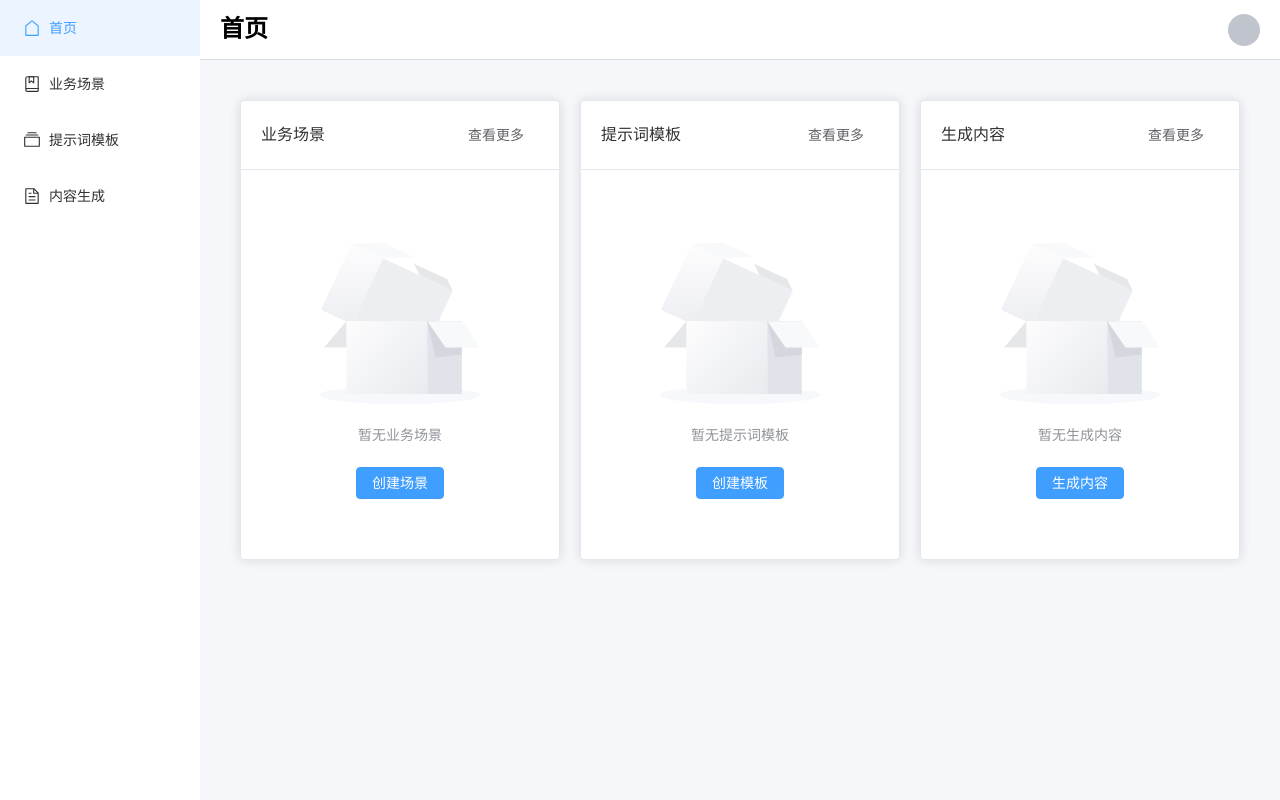
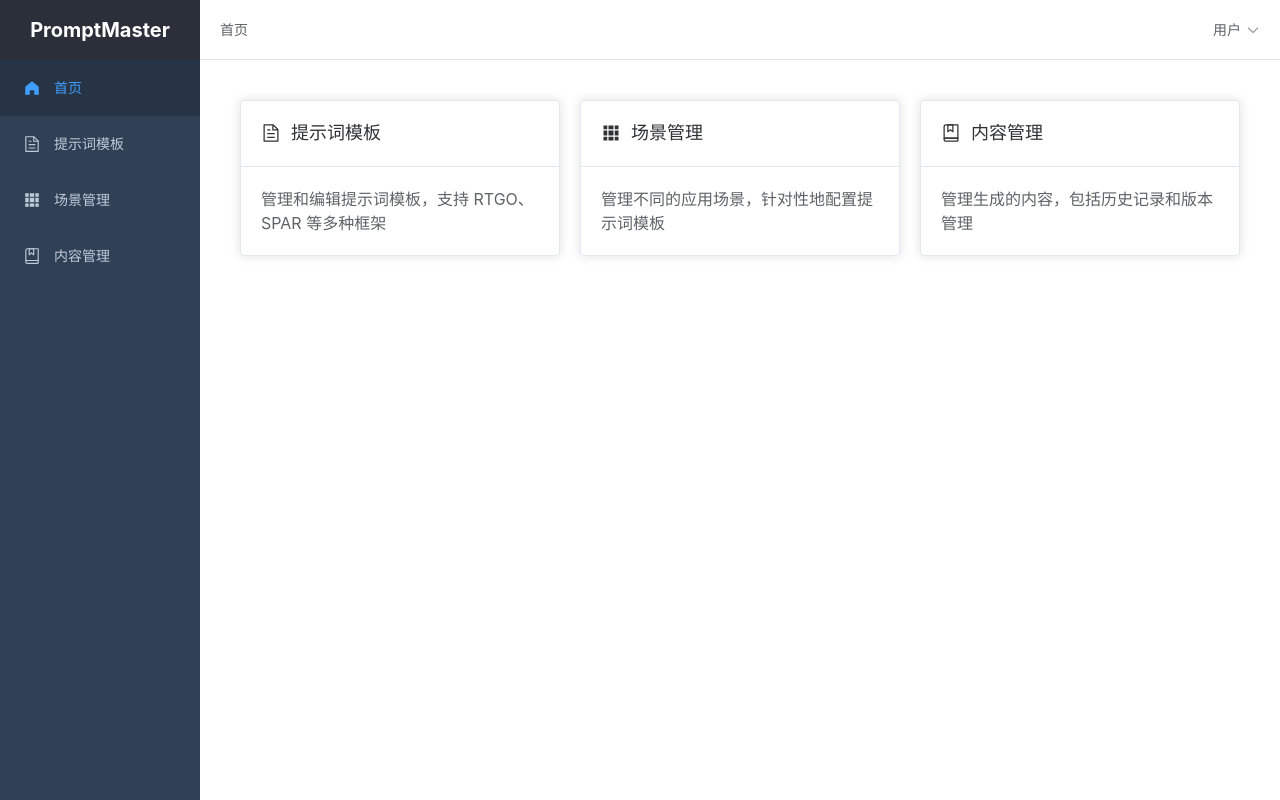
Before and after one commit to giftboys8/prompt-master, a Vue app in the folder frontend/: page / in a window 1280 px wide. Built offline with nearby package versions, Linux system fonts and the light colour scheme; sample sign-in values are in the browser's storage.

Commit message:
refactor: 优化前端架构和用户体验

```diff
--- a/frontend/src/api/request.ts
+++ b/frontend/src/api/request.ts
@@ -1,7 +1,7 @@
 import axios from 'axios'
 import type { AxiosInstance, AxiosRequestConfig, AxiosResponse } from 'axios'
 import { ElMessage } from 'element-plus'
-import { useRouter } from 'vue-router'
+import router from '@/router'
 
 // 创建 axios 实例
 const service: AxiosInstance = axios.create({
@@ -27,11 +27,13 @@ service.interceptors.request.use(
 // 响应拦截器
 service.interceptors.response.use(
   (response: AxiosResponse) => {
-    return response.data
+    // 处理 2xx 的响应
+    if (response.status >= 200 && response.status < 300) {
+      return response.data
+    }
+    return Promise.reject(new Error(response.data?.detail || '请求失败'))
   },
   (error) => {
-    const router = useRouter()
-
     if (error.response) {
       const { status, data } = error.response
 
--- a/frontend/src/layouts/MainLayout.vue
+++ b/frontend/src/layouts/MainLayout.vue
@@ -1,48 +1,66 @@
 <template>
   <el-container class="layout-container">
-    <el-aside width="200px">
+    <el-aside width="200px" class="aside">
+      <div class="logo">
+        <h1>PromptMaster</h1>
+      </div>
       <el-menu
-        :router="true"
+        router
         :default-active="route.path"
-        class="el-menu-vertical"
+        background-color="#304156"
+        text-color="#bfcbd9"
+        active-text-color="#409EFF"
       >
-        <el-menu-item index="/">
-          <el-icon><House /></el-icon>
+        <el-menu-item index="/" @click="handleMenuClick">
+          <el-icon><HomeFilled /></el-icon>
           <span>首页</span>
         </el-menu-item>
-        <el-menu-item index="/scenes">
-          <el-icon><Collection /></el-icon>
-          <span>业务场景</span>
-        </el-menu-item>
-        <el-menu-item index="/templates">
-          <el-icon><Files /></el-icon>
+        <el-menu-item index="/templates" @click="handleMenuClick">
+          <el-icon><Document /></el-icon>
           <span>提示词模板</span>
         </el-menu-item>
-        <el-menu-item index="/contents">
-          <el-icon><Document /></el-icon>
-          <span>内容生成</span>
+        <el-menu-item index="/scenes" @click="handleMenuClick">
+          <el-icon><Grid /></el-icon>
+          <span>场景管理</span>
+        </el-menu-item>
+        <el-menu-item index="/contents" @click="handleMenuClick">
+          <el-icon><Collection /></el-icon>
+          <span>内容管理</span>
         </el-menu-item>
       </el-menu>
     </el-aside>
+
     <el-container>
-      <el-header>
-        <div class="header-content">
-          <h2>{{ title }}</h2>
+      <el-header class="header">
+        <div class="breadcrumb">
+          <el-breadcrumb>
+            <el-breadcrumb-item :to="{ path: '/' }">首页</el-breadcrumb-item>
+            <template v-for="(item, index) in breadcrumbItems" :key="index">
+              <el-breadcrumb-item :to="item.path">{{ item.title }}</el-breadcrumb-item>
+            </template>
+          </el-breadcrumb>
+        </div>
+        <div class="user-info">
           <el-dropdown @command="handleCommand">
-            <el-avatar :size="32" :src="userStore.user?.avatar">
-              {{ userStore.user?.username?.charAt(0).toUpperCase() }}
-            </el-avatar>
+            <span class="user-dropdown">
+              {{ username }}
+              <el-icon class="el-icon--right">
+                <arrow-down />
+              </el-icon>
+            </span>
             <template #dropdown>
               <el-dropdown-menu>
-                <el-dropdown-item command="profile">个人信息</el-dropdown-item>
                 <el-dropdown-item command="logout">退出登录</el-dropdown-item>
               </el-dropdown-menu>
             </template>
           </el-dropdown>
         </div>
       </el-header>
+
       <el-main>
-        <router-view></router-view>
+        <router-view v-slot="{ Component }">
+          <component :is="Component" />
+        </router-view>
       </el-main>
     </el-container>
   </el-container>
@@ -52,33 +70,54 @@
 import { computed } from 'vue'
 import { useRoute, useRouter } from 'vue-router'
 import { useUserStore } from '@/stores/user'
-import { House, Collection, Files, Document } from '@element-plus/icons-vue'
+import {
+  HomeFilled,
+  Document,
+  Grid,
+  Collection,
+  ArrowDown
+} from '@element-plus/icons-vue'
 
 const route = useRoute()
 const router = useRouter()
 const userStore = useUserStore()
 
-const title = computed(() => {
-  switch (route.name) {
-    case 'Home':
-      return '首页'
-    case 'Scenes':
-      return '业务场景'
-    case 'Templates':
-      return '提示词模板'
-    case 'Contents':
-      return '内容生成'
-    default:
-      return import.meta.env.VITE_APP_TITLE
-  }
+// 用户名
+const username = computed(() => {
+  return userStore.user?.username || '用户'
 })
 
+// 面包屑导航
+const breadcrumbItems = computed(() => {
+  const items = []
+  const path = route.path
+  const query = route.query
+
+  if (path.startsWith('/templates')) {
+    items.push({ path: '/templates', title: '提示词模板' })
+    if (path.includes('/create')) {
+      items.push({ path: '', title: '新增模板' })
+    } else if (path.includes('/edit')) {
+      items.push({ path: '', title: `编辑：${query.name || ''}` })
+    }
+  } else if (path.startsWith('/scenes')) {
+    items.push({ path: '/scenes', title: '场景管理' })
+  } else if (path.startsWith('/contents')) {
+    items.push({ path: '/contents', title: '内容管理' })
+  }
+
+  return items
+})
+
+// 处理菜单点击
+const handleMenuClick = (menu: any) => {
+  router.push(menu.index)
+}
+
+// 处理下拉菜单命令
 const handleCommand = (command: string) => {
   if (command === 'logout') {
     userStore.logout()
-    router.push('/login')
-  } else if (command === 'profile') {
-    // TODO: 实现个人信息页面
   }
 }
 </script>
@@ -88,26 +127,65 @@ const handleCommand = (command: string) => {
   height: 100vh;
 }
 
-.el-menu-vertical {
-  height: 100%;
+.aside {
+  background-color: #304156;
+  color: #fff;
+}
+
+.logo {
+  height: 60px;
+  display: flex;
+  justify-content: center;
+  align-items: center;
+  background-color: #2b2f3a;
+}
+
+.logo h1 {
+  margin: 0;
+  font-size: 20px;
+  color: #fff;
+}
+
+.header {
+  background-color: #fff;
+  border-bottom: 1px solid #dcdfe6;
+  display: flex;
+  justify-content: space-between;
+  align-items: center;
+  padding: 0 20px;
+}
+
+.user-info {
+  display: flex;
+  align-items: center;
+}
+
+.user-dropdown {
+  cursor: pointer;
+  display: flex;
+  align-items: center;
+  font-size: 14px;
+  color: #606266;
+}
+
+:deep(.el-menu) {
   border-right: none;
 }
 
-.el-header {
-  background-color: #fff;
-  border-bottom: 1px solid #dcdfe6;
-  padding: 0 20px;
+:deep(.el-menu-item) {
+  color: #bfcbd9;
 }
 
-.header-content {
-  height: 100%;
-  display: flex;
-  align-items: center;
-  justify-content: space-between;
+:deep(.el-menu-item.is-active) {
+  color: #409eff !important;
+  background-color: #263445 !important;
 }
 
-.el-main {
-  background-color: #f5f7fa;
-  padding: 20px;
+:deep(.el-menu-item:hover) {
+  background-color: #263445 !important;
+}
+
+:deep(.el-menu-item .el-icon) {
+  margin-right: 10px;
 }
 </style>
--- a/frontend/src/router/index.ts
+++ b/frontend/src/router/index.ts
@@ -1,56 +1,66 @@
 import { createRouter, createWebHistory } from 'vue-router'
-import type { RouteRecordRaw } from 'vue-router'
+import { useUserStore } from '@/stores/user'
 
-const routes: RouteRecordRaw[] = [
+const router = createRouter({
+  history: createWebHistory(import.meta.env.BASE_URL),
+  routes: [
+    {
+      path: '/login',
+      name: 'login',
+      component: () => import('@/views/Login.vue'),
+      meta: { requiresAuth: false }
+    },
     {
       path: '/',
-    name: 'Layout',
       component: () => import('@/layouts/MainLayout.vue'),
       children: [
         {
           path: '',
-        name: 'Home',
+          name: 'home',
           component: () => import('@/views/Home.vue')
         },
         {
+          path: 'templates',
+          name: 'template-list',
+          component: () => import('@/views/templates/TemplateList.vue')
+        },
+        {
+          path: 'templates/create',
+          name: 'template-create',
+          component: () => import('@/views/templates/TemplateCreate.vue')
+        },
+        {
+          path: 'templates/:id/edit',
+          name: 'template-edit',
+          component: () => import('@/views/templates/TemplateEdit.vue')
+        },
+        {
           path: 'scenes',
-        name: 'Scenes',
+          name: 'scene-list',
           component: () => import('@/views/scenes/SceneList.vue')
         },
         {
-        path: 'templates',
-        name: 'Templates',
-        component: () => import('@/views/templates/TemplateList.vue')
-      },
-      {
           path: 'contents',
-        name: 'Contents',
+          name: 'content-list',
           component: () => import('@/views/contents/ContentList.vue')
         }
       ]
     },
     {
-    path: '/login',
-    name: 'Login',
-    component: () => import('@/views/Login.vue')
-  },
-  {
       path: '/:pathMatch(.*)*',
-    name: 'NotFound',
+      name: 'not-found',
       component: () => import('@/views/NotFound.vue')
     }
   ]
-
-const router = createRouter({
-  history: createWebHistory(import.meta.env.BASE_URL),
-  routes
 })
 
 // 路由守卫
 router.beforeEach((to, from, next) => {
-  const token = localStorage.getItem('token')
-  if (to.name !== 'Login' && !token) {
-    next({ name: 'Login' })
+  const userStore = useUserStore()
+  const requiresAuth = to.meta.requiresAuth !== false
+
+  if (requiresAuth && !userStore.token) {
+    next({ name: 'login', query: { redirect: to.fullPath } })
   } else {
     next()
   }
--- a/frontend/src/stores/user.ts
+++ b/frontend/src/stores/user.ts
@@ -3,6 +3,7 @@ import { ref } from 'vue'
 import type { User } from '@/types'
 import { login as loginApi } from '@/api/auth'
 import { ElMessage } from 'element-plus'
+import router from '@/router'
 
 export const useUserStore = defineStore('user', () => {
   const user = ref<User | null>(null)
@@ -11,16 +12,19 @@ export const useUserStore = defineStore('user', () => {
   const login = async (username: string, password: string) => {
     try {
       const data = await loginApi({ username, password })
-      token.value = data.access
-      localStorage.setItem('token', data.access)
-      ElMessage.success('登录成功')
-      return true
+      if (data.access) {
+        token.value = data.access
+        localStorage.setItem('token', data.access)
+        if (data.refresh) {
+          localStorage.setItem('refresh_token', data.refresh)
+        }
+        ElMessage.success('登录成功')
+        router.push('/')
+        return true
+      }
+      return false
     } catch (error: any) {
-      if (error.response?.status === 401) {
-        ElMessage.error('用户名或密码错误')
-      } else {
-        ElMessage.error('登录失败，请稍后重试')
-      }
+      ElMessage.error(error.response?.data?.detail || '登录失败，请稍后重试')
       return false
     }
   }
@@ -29,13 +33,19 @@ export const useUserStore = defineStore('user', () => {
     user.value = null
     token.value = null
     localStorage.removeItem('token')
-    ElMessage.success('已退出登录')
+    localStorage.removeItem('refresh_token')
+    router.push('/login')
+  }
+
+  const isLoggedIn = () => {
+    return !!token.value
   }
 
   return {
     user,
     token,
     login,
-    logout
+    logout,
+    isLoggedIn
   }
 })
--- a/frontend/src/views/Home.vue
+++ b/frontend/src/views/Home.vue
@@ -1,60 +1,44 @@
 <template>
-  <div class="home">
+  <div class="home-container">
     <el-row :gutter="20">
       <el-col :span="8">
-        <el-card>
+        <el-card class="feature-card" @click="router.push('/templates')">
           <template #header>
             <div class="card-header">
-              <span>业务场景</span>
-              <el-button text @click="router.push('/scenes')">查看更多</el-button>
+              <el-icon><Document /></el-icon>
+              <span>提示词模板</span>
             </div>
           </template>
-          <el-empty v-if="!sceneCount" description="暂无业务场景">
-            <el-button type="primary" @click="router.push('/scenes')">
-              创建场景
-            </el-button>
-          </el-empty>
-          <div v-else class="stat-number">
-            <span class="number">{{ sceneCount }}</span>
-            <span class="label">个场景</span>
+          <div class="card-content">
+            管理和编辑提示词模板，支持 RTGO、SPAR 等多种框架
           </div>
         </el-card>
       </el-col>
+
       <el-col :span="8">
-        <el-card>
+        <el-card class="feature-card" @click="router.push('/scenes')">
           <template #header>
             <div class="card-header">
-              <span>提示词模板</span>
-              <el-button text @click="router.push('/templates')">查看更多</el-button>
+              <el-icon><Grid /></el-icon>
+              <span>场景管理</span>
             </div>
           </template>
-          <el-empty v-if="!templateCount" description="暂无提示词模板">
-            <el-button type="primary" @click="router.push('/templates')">
-              创建模板
-            </el-button>
-          </el-empty>
-          <div v-else class="stat-number">
-            <span class="number">{{ templateCount }}</span>
-            <span class="label">个模板</span>
+          <div class="card-content">
+            管理不同的应用场景，针对性地配置提示词模板
           </div>
         </el-card>
       </el-col>
+
       <el-col :span="8">
-        <el-card>
+        <el-card class="feature-card" @click="router.push('/contents')">
           <template #header>
             <div class="card-header">
-              <span>生成内容</span>
-              <el-button text @click="router.push('/contents')">查看更多</el-button>
+              <el-icon><Collection /></el-icon>
+              <span>内容管理</span>
             </div>
           </template>
-          <el-empty v-if="!contentCount" description="暂无生成内容">
-            <el-button type="primary" @click="router.push('/contents')">
-              生成内容
-            </el-button>
-          </el-empty>
-          <div v-else class="stat-number">
-            <span class="number">{{ contentCount }}</span>
-            <span class="label">个内容</span>
+          <div class="card-content">
+            管理生成的内容，包括历史记录和版本管理
           </div>
         </el-card>
       </el-col>
@@ -63,42 +47,40 @@
 </template>
 
 <script setup lang="ts">
-import { ref } from 'vue'
 import { useRouter } from 'vue-router'
+import { Document, Grid, Collection } from '@element-plus/icons-vue'
 
 const router = useRouter()
-
-// TODO: 从API获取实际数据
-const sceneCount = ref(0)
-const templateCount = ref(0)
-const contentCount = ref(0)
 </script>
 
 <style scoped>
-.home {
+.home-container {
   padding: 20px;
+}
+
+.feature-card {
+  cursor: pointer;
+  transition: all 0.3s ease;
+}
+
+.feature-card:hover {
+  transform: translateY(-5px);
+  box-shadow: 0 2px 12px 0 rgba(0,0,0,.1);
 }
 
 .card-header {
   display: flex;
-  justify-content: space-between;
   align-items: center;
+  font-size: 18px;
 }
 
-.stat-number {
-  text-align: center;
-  padding: 20px 0;
+.card-header .el-icon {
+  margin-right: 10px;
+  font-size: 20px;
 }
 
-.stat-number .number {
-  font-size: 36px;
-  font-weight: bold;
-  color: var(--primary-color);
-}
-
-.stat-number .label {
-  font-size: 14px;
-  color: var(--text-color-secondary);
-  margin-left: 8px;
+.card-content {
+  color: #606266;
+  line-height: 1.5;
 }
 </style>
--- a/frontend/src/views/Login.vue
+++ b/frontend/src/views/Login.vue
@@ -2,8 +2,11 @@
   <div class="login-container">
     <el-card class="login-card">
       <template #header>
-        <h2>{{ title }}</h2>
+        <div class="card-header">
+          <h2>登录</h2>
+        </div>
       </template>
+
       <el-form
         ref="formRef"
         :model="form"
@@ -15,18 +18,20 @@
           <el-input
             v-model="form.username"
             placeholder="用户名"
-            :prefix-icon="User"
+            prefix-icon="User"
           />
         </el-form-item>
+
         <el-form-item prop="password">
           <el-input
             v-model="form.password"
             type="password"
             placeholder="密码"
-            :prefix-icon="Lock"
+            prefix-icon="Lock"
             show-password
           />
         </el-form-item>
+
         <el-form-item>
           <el-button
             type="primary"
@@ -43,30 +48,36 @@
 </template>
 
 <script setup lang="ts">
-import { ref, computed } from 'vue'
-import { useRouter } from 'vue-router'
+import { ref } from 'vue'
+import { useRouter, useRoute } from 'vue-router'
 import { ElMessage } from 'element-plus'
 import { User, Lock } from '@element-plus/icons-vue'
-import type { FormInstance } from 'element-plus'
+import type { FormInstance, FormRules } from 'element-plus'
 import { useUserStore } from '@/stores/user'
 
 const router = useRouter()
+const route = useRoute()
 const userStore = useUserStore()
-
-const title = computed(() => import.meta.env.VITE_APP_TITLE)
-
 const formRef = ref<FormInstance>()
 const loading = ref(false)
+
+// 表单数据
 const form = ref({
   username: '',
   password: ''
 })
 
-const rules = {
-  username: [{ required: true, message: '请输入用户名', trigger: 'blur' }],
-  password: [{ required: true, message: '请输入密码', trigger: 'blur' }]
+// 表单验证规则
+const rules: FormRules = {
+  username: [
+    { required: true, message: '请输入用户名', trigger: 'blur' }
+  ],
+  password: [
+    { required: true, message: '请输入密码', trigger: 'blur' }
+  ]
 }
 
+// 提交表单
 const handleSubmit = async () => {
   if (!formRef.value) return
 
@@ -76,10 +87,8 @@ const handleSubmit = async () => {
       try {
         const success = await userStore.login(form.value.username, form.value.password)
         if (success) {
-          ElMessage.success('登录成功')
-          router.push('/')
-        } else {
-          ElMessage.error('用户名或密码错误')
+          const redirectPath = route.query.redirect as string || '/'
+          router.push(redirectPath)
         }
       } finally {
         loading.value = false
@@ -99,12 +108,18 @@ const handleSubmit = async () => {
 }
 
 .login-card {
-  width: 400px;
+  width: 100%;
+  max-width: 400px;
 }
 
-.login-card :deep(.el-card__header) {
+.card-header {
   text-align: center;
-  padding: 20px;
+}
+
+.card-header h2 {
+  margin: 0;
+  font-size: 24px;
+  color: #303133;
 }
 
 .login-button {
```
Also changed, not shown: frontend/src/types/index.ts (+72 -5 lines). Lines whose indentation alone changed are shown as unchanged.
